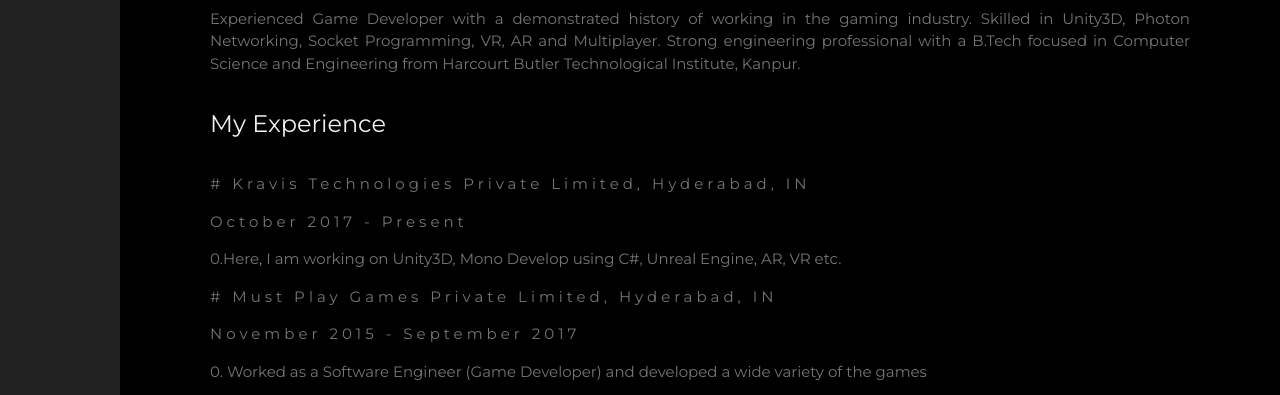
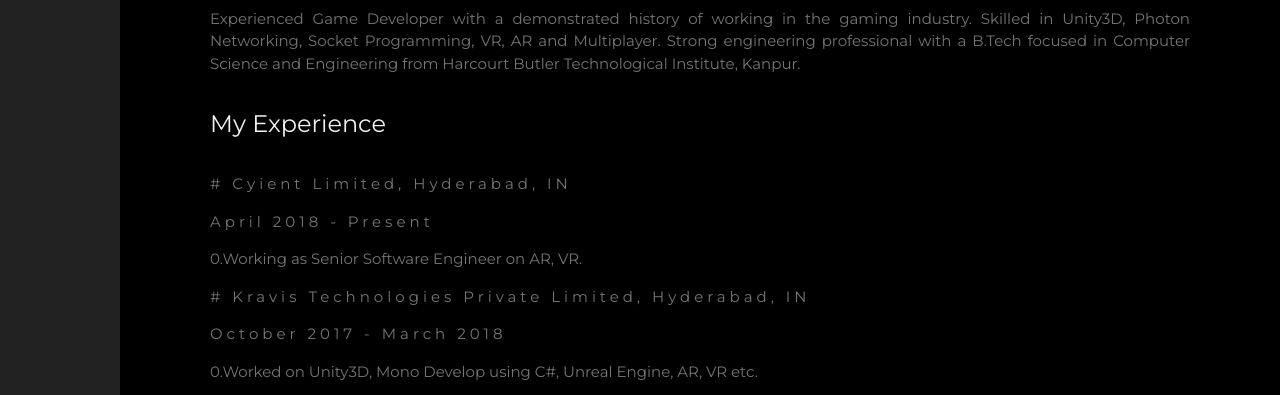
Before and after one commit to vedprakashgupta/vedprakashgupta.github.io, a plain HTML site: page index.html in a window 1280 px wide. Shown: the part 387-782 px from the top of the page. Drawn offline with nearby package versions, Linux system fonts and the light colour scheme.

Commit message:
Update index.html

```diff
--- a/index.html
+++ b/index.html
@@ -68,15 +68,18 @@
     <p>Experienced Game Developer with a demonstrated history of working in the gaming industry. Skilled in Unity3D, Photon Networking, Socket Programming, VR, AR and Multiplayer. Strong engineering professional with a B.Tech focused in Computer Science and Engineering from Harcourt Butler Technological Institute, Kanpur.
     </p>
 
+	<h3 class="w3-padding-16 w3-text-light-grey">My Experience</h3>
+	<p class="w3-wide"># Cyient Limited, Hyderabad, IN</p>
+	<p class="w3-wide">April 2018 - Present</p>
+  	<p>0.Working as Senior Software Engineer on AR, VR. </p>
 
-	<h3 class="w3-padding-16 w3-text-light-grey">My Experience</h3>
 	<p class="w3-wide"># Kravis Technologies Private Limited, Hyderabad, IN</p>
-	<p class="w3-wide">October 2017 - Present</p>
-  	<p>0.Here, I am working on Unity3D, Mono Develop using C#, Unreal Engine, AR, VR etc. </p>
+	<p class="w3-wide">October 2017 - March 2018</p>
+  	<p>0.Worked on Unity3D, Mono Develop using C#, Unreal Engine, AR, VR etc. </p>
 
 	<p class="w3-wide"># Must Play Games Private Limited, Hyderabad, IN</p>
 	<p class="w3-wide">November 2015 - September 2017</p>
-  	<p>0. Worked as a Software Engineer (Game Developer) and developed a wide variety of the games </p>
+  	<p>0.Worked as a Software Engineer (Game Developer) and developed a wide variety of the games </p>
 
 
 	<p class="w3-wide"># Incord, Kanpur, IN</p>
```
